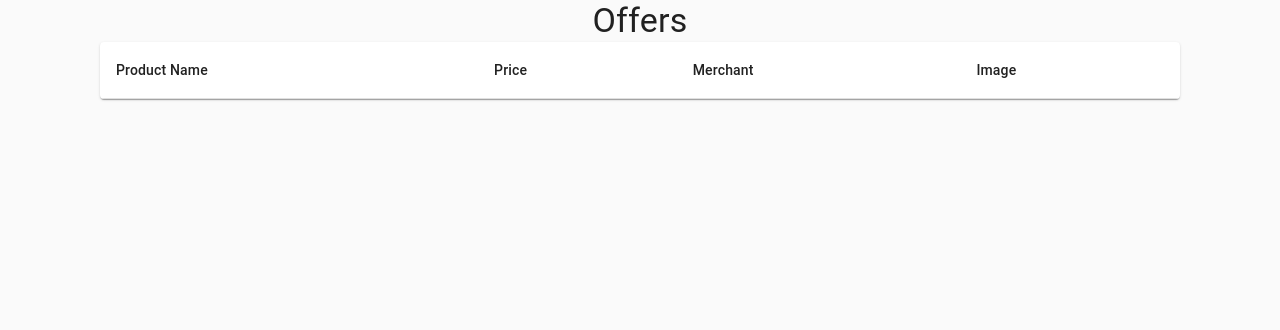
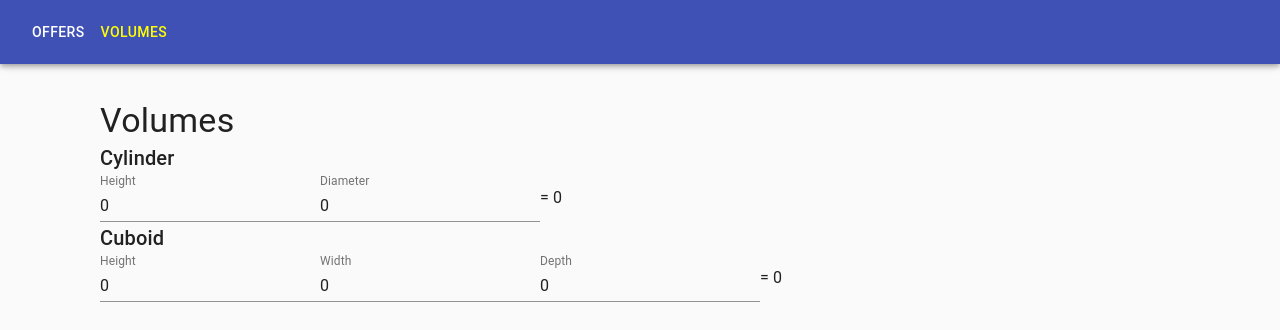
Before and after one commit to iamscottcox/future, a React (Create React App) app: page /volumes in a window 1280 px wide. Shown: the top 330 px of the page. Built offline with nearby package versions, Linux system fonts and the light colour scheme; no server answers.

Commit message:
Add calculators for cuboid and cylinder

```diff
--- a/package.json
+++ b/package.json
@@ -18,6 +18,7 @@
     "react": "^17.0.1",
     "react-dom": "^17.0.1",
     "react-redux": "^7.2.2",
+    "react-router-dom": "^5.2.0",
     "react-scripts": "4.0.1",
     "redux": "^4.0.5",
     "styled-components": "^5.2.1",
@@ -50,6 +51,7 @@
     ]
   },
   "devDependencies": {
-    "@types/react-redux": "^7.1.16"
+    "@types/react-redux": "^7.1.16",
+    "@types/react-router-dom": "^5.1.7"
   }
 }
--- a/src/components/App/index.tsx
+++ b/src/components/App/index.tsx
@@ -1,93 +1,25 @@
 import "./style.css";
 
-import { AppDispatch, AppState } from "src/store";
-import {
-  Paper,
-  Table,
-  TableBody,
-  TableCell,
-  TableContainer,
-  TableHead,
-  TableRow,
-  Typography,
-} from "@material-ui/core";
-import React, { FC, useEffect } from "react";
+import React, { FC } from "react";
+import { Redirect, Route, Switch } from "react-router-dom";
 
-import { Page } from "src/components/Page";
-import { connect } from "react-redux";
-import { fetchData } from "src/actions/data";
-import { getOffersDataTableData } from "src/selectors/offers";
+import OffersPage from "src/components/Pages/Offers";
+import VolumesPage from "src/components/Pages/Volumes";
 
-interface StateProps {
-  offers: ReturnType<typeof getOffersDataTableData>;
-}
+export const App: FC = () => (
+  <>
+    <Switch>
+      <Route path="/offers">
+        <OffersPage />
+      </Route>
+      <Route path="/volumes">
+        <VolumesPage />
+      </Route>
+      <Route path="/">
+        <Redirect to="/offers" />
+      </Route>
+    </Switch>
+  </>
+);
 
-interface DispatchProps {
-  fetchData: () => void;
-}
-
-type Props = StateProps & DispatchProps;
-
-const App: FC<Props> = ({ offers, fetchData }) => {
-  useEffect(() => {
-    fetchData();
-  }, [fetchData]);
-
-  return (
-    <Page className="App">
-      <Typography variant="h4">Offers</Typography>
-      <TableContainer component={Paper}>
-        <Table aria-label="offers table">
-          <TableHead>
-            <TableRow>
-              <TableCell>Product Name</TableCell>
-              <TableCell>Price</TableCell>
-              <TableCell>Merchant</TableCell>
-              <TableCell>Image</TableCell>
-            </TableRow>
-          </TableHead>
-          <TableBody>
-            {offers.map(
-              ({
-                currency,
-                id,
-                imgUrl,
-                name,
-                merchantLogo,
-                merchantName,
-                merchantUrl,
-                price,
-              }) => (
-                <TableRow key={id}>
-                  <TableCell>{name}</TableCell>
-                  <TableCell>
-                    {currency} {price}
-                  </TableCell>
-                  <TableCell>
-                    <img src={merchantLogo} alt={merchantName} />
-                    <a href={merchantUrl}>{merchantName}</a>
-                  </TableCell>
-                  <TableCell>
-                    <img src={imgUrl} alt={name} />
-                  </TableCell>
-                </TableRow>
-              )
-            )}
-          </TableBody>
-        </Table>
-      </TableContainer>
-    </Page>
-  );
-};
-
-const mapStateToProps = (state: AppState): StateProps => ({
-  offers: getOffersDataTableData(state),
-});
-
-const mapDispatchToProps = (dispatch: AppDispatch): DispatchProps => ({
-  fetchData() {
-    dispatch(fetchData());
-  },
-});
-
-export default connect(mapStateToProps, mapDispatchToProps)(App);
+export default App;
--- /dev/null
+++ b/src/components/Header/NavLink.tsx
@@ -0,0 +1,18 @@
+import { Button, styled } from "@material-ui/core";
+import { NavLink, NavLinkProps } from "react-router-dom";
+import React, { FC } from "react";
+
+interface CustomNavLinkProps extends NavLinkProps {
+  className?: string;
+}
+
+const CustomNavLink: FC<CustomNavLinkProps> = ({ children, to, className }) => (
+  <NavLink activeStyle={{ color: "yellow" }} to={to} className={className}>
+    <Button color="inherit">{children}</Button>
+  </NavLink>
+);
+
+export default styled(CustomNavLink)({
+  color: "#fff",
+  textDecoration: "none",
+});
--- /dev/null
+++ b/src/components/Header/index.tsx
@@ -0,0 +1,15 @@
+import { AppBar, Toolbar } from "@material-ui/core";
+import React, { FC } from "react";
+
+import NavLink from "./NavLink";
+
+export const Header: FC = () => (
+  <AppBar position="fixed">
+    <Toolbar>
+      <NavLink to="/offers">Offers</NavLink>
+      <NavLink to="/volumes">Volumes</NavLink>
+    </Toolbar>
+  </AppBar>
+);
+
+export default Header;
--- /dev/null
+++ b/src/components/Pages/Offers/index.tsx
@@ -0,0 +1,91 @@
+import { AppDispatch, AppState } from "src/store";
+import {
+  Paper,
+  Table,
+  TableBody,
+  TableCell,
+  TableContainer,
+  TableHead,
+  TableRow,
+  Typography,
+} from "@material-ui/core";
+import React, { FC, useEffect } from "react";
+
+import { Page } from "src/components/Pages/Page";
+import { connect } from "react-redux";
+import { fetchData } from "src/actions/data";
+import { getOffersDataTableData } from "src/selectors/offers";
+
+interface StateProps {
+  offers: ReturnType<typeof getOffersDataTableData>;
+}
+
+interface DispatchProps {
+  fetchData: () => void;
+}
+
+type Props = StateProps & DispatchProps;
+
+export const OffersPage: FC<Props> = ({ offers, fetchData }) => {
+  useEffect(() => {
+    fetchData();
+  }, [fetchData]);
+
+  return (
+    <Page className="offers-page">
+      <Typography variant="h4">Offers</Typography>
+      <TableContainer component={Paper}>
+        <Table aria-label="offers table">
+          <TableHead>
+            <TableRow>
+              <TableCell>Product Name</TableCell>
+              <TableCell>Price</TableCell>
+              <TableCell>Merchant</TableCell>
+              <TableCell>Image</TableCell>
+            </TableRow>
+          </TableHead>
+          <TableBody>
+            {offers.map(
+              ({
+                currency,
+                id,
+                imgUrl,
+                name,
+                merchantLogo,
+                merchantName,
+                merchantUrl,
+                price,
+              }) => (
+                <TableRow key={id}>
+                  <TableCell>{name}</TableCell>
+                  <TableCell>
+                    {currency} {price}
+                  </TableCell>
+                  <TableCell>
+                    <img src={merchantLogo} alt={merchantName} />
+                    <a href={merchantUrl}>{merchantName}</a>
+                  </TableCell>
+                  <TableCell>
+                    <img src={imgUrl} alt={name} />
+                  </TableCell>
+                </TableRow>
+              )
+            )}
+          </TableBody>
+        </Table>
+      </TableContainer>
+    </Page>
+  );
+};
+
+const mapStateToProps = (state: AppState): StateProps => ({
+  offers: getOffersDataTableData(state),
+});
+
+const mapDispatchToProps = (dispatch: AppDispatch): DispatchProps => ({
+  fetchData() {
+    dispatch(fetchData());
+  },
+});
+
+export default connect(mapStateToProps, mapDispatchToProps)(OffersPage);
--- a/src/components/Page/index.tsx
+++ b/src/components/Pages/Page/index.tsx
@@ -1,5 +1,6 @@
 import React, { FC } from "react";
 
+import Header from "src/components/Header";
 import styled from "styled-components";
 import { theme } from "src/theme";
 
@@ -7,7 +8,7 @@ const Inner = styled.div`
   max-width: 1080px;
   min-height: 100%;
   margin: 0 auto;
-  padding: ${theme.spacing(2)};
+  padding-top: 100px;
 `;
 
 const StyledPage = styled.div`
@@ -18,6 +19,9 @@ const StyledPage = styled.div`
 
 export const Page: FC<any> = (props) => (
   <StyledPage {...props}>
+    <Header />
     <Inner>{props.children}</Inner>
   </StyledPage>
 );
+
+export default Page;
--- /dev/null
+++ b/src/components/Pages/Volumes/index.tsx
@@ -0,0 +1,115 @@
+import { Box, TextField, Typography } from "@material-ui/core";
+import React, { FC, useEffect, useState } from "react";
+import {
+  calculateCuboidVolume,
+  calculateCylinderVolume,
+} from "src/libs/volumes";
+
+import Page from "src/components/Pages/Page";
+
+const CylinderVolumeCalculator: FC = () => {
+  const [height, setHeight] = useState("0");
+  const [diameter, setDiameter] = useState("0");
+  const [volume, setVolume] = useState(0);
+
+  useEffect(() => {
+    const volume = calculateCylinderVolume(
+      parseInt(height),
+      parseInt(diameter)
+    );
+    setVolume(volume);
+  }, [height, diameter]);
+
+  return (
+    <Box>
+      <Typography variant="h6">Cylinder</Typography>
+      <Box display="flex" alignItems="center">
+        <form>
+          <TextField
+            id="height"
+            label="Height"
+            value={height}
+            type="number"
+            onChange={(e: React.ChangeEvent<HTMLInputElement>) =>
+              setHeight(e.target.value)
+            }
+          />
+          <TextField
+            id="diameter"
+            label="Diameter"
+            type="number"
+            value={diameter}
+            onChange={(e: React.ChangeEvent<HTMLInputElement>) =>
+              setDiameter(e.target.value)
+            }
+          />
+        </form>
+        <Typography variant="body1"> = {volume}</Typography>
+      </Box>
+    </Box>
+  );
+};
+
+const CuboidVolumeCalculator: FC = () => {
+  const [height, setHeight] = useState("0");
+  const [width, setWidth] = useState("0");
+  const [depth, setDepth] = useState("0");
+  const [volume, setVolume] = useState(0);
+
+  useEffect(() => {
+    const volume = calculateCuboidVolume(
+      parseInt(height),
+      parseInt(width),
+      parseInt(depth)
+    );
+    console.log("volume", volume);
+    setVolume(volume);
+  }, [height, width, depth]);
+
+  return (
+    <Box>
+      <Typography variant="h6">Cuboid</Typography>
+      <Box display="flex" alignItems="center">
+        <form>
+          <TextField
+            id="height"
+            label="Height"
+            value={height}
+            type="number"
+            onChange={(e: React.ChangeEvent<HTMLInputElement>) =>
+              setHeight(e.target.value)
+            }
+          />
+          <TextField
+            id="width"
+            label="Width"
+            type="number"
+            value={width}
+            onChange={(e: React.ChangeEvent<HTMLInputElement>) =>
+              setWidth(e.target.value)
+            }
+          />
+          <TextField
+            id="depth"
+            label="Depth"
+            type="number"
+            value={depth}
+            onChange={(e: React.ChangeEvent<HTMLInputElement>) =>
+              setDepth(e.target.value)
+            }
+          />
+        </form>
+        <Typography variant="body1"> = {volume}</Typography>
+      </Box>
+    </Box>
+  );
+};
+export const VolumesPage: FC = () => (
+  <Page>
+    <Typography variant="h4">Volumes</Typography>
+    <CylinderVolumeCalculator />
+    <CuboidVolumeCalculator />
+  </Page>
+);
+
+export default VolumesPage;
--- a/src/index.tsx
+++ b/src/index.tsx
@@ -4,13 +4,16 @@ import App from "src/components/App";
 import { Provider } from "react-redux";
 import React from "react";
 import ReactDOM from "react-dom";
+import { BrowserRouter as Router } from "react-router-dom";
 import reportWebVitals from "./reportWebVitals";
 import { store } from "src/store";
 
 ReactDOM.render(
   <React.StrictMode>
     <Provider store={store}>
-      <App />
+      <Router>
+        <App />
+      </Router>
     </Provider>
   </React.StrictMode>,
   document.getElementById("root")
--- /dev/null
+++ b/src/libs/volumes.ts
@@ -0,0 +1,39 @@
+export const calculateCylinderVolume = (diameter: number, height: number) => {
+  const radius = diameter / 2;
+  const radiusSquared = radius * radius;
+
+  return Math.PI * radiusSquared * height;
+};
+
+export const calculateSquareArea = (height: number, width: number) =>
+  height * width;
+
+export const calculateTriangleArea = (height: number, width: number) =>
+  calculateSquareArea(height, width) / 2;
+
+export const calculateCuboidVolume = (
+  height: number,
+  width: number,
+  depth: number
+) => calculateSquareArea(height, width) * depth;
+
+export const calculatePyramidVolume = (baseArea: number, height: number) =>
+  (baseArea / 3) * height;
+
+export const calculateTriangularPyramidVolume = (
+  baseHeight: number,
+  baseWidth: number,
+  height: number
+) => {
+  const baseArea = calculateTriangleArea(baseHeight, baseWidth);
+  return calculatePyramidVolume(baseArea, height);
+};
+
+export const calculateQuadrilateralPyramidVolume = (
+  baseHeight: number,
+  baseWidth: number,
+  height: number
+) => {
+  const baseArea = calculateSquareArea(baseHeight, baseWidth);
+  return calculatePyramidVolume(baseArea, height);
+};
--- a/src/selectors/offers.ts
+++ b/src/selectors/offers.ts
@@ -5,12 +5,6 @@ import { offersAdapter } from "src/store/offers";
 export const { selectAll: getOffers } = offersAdapter.getSelectors<AppState>(
   (state) => state.offers
 );
-
-const convertUnicode = (input: string) =>
-  input.replace(/\\u(\w\w\w\w)/g, function (a, b) {
-    var charcode = parseInt(b, 16);
-    return String.fromCharCode(charcode);
-  });
 
 export const getOffersDataTableData = createSelector([getOffers], (offers) =>
   offers.map((offer) => ({
```
Also changed, not shown: 1 other file (tests, documents, lock files or other folders).
